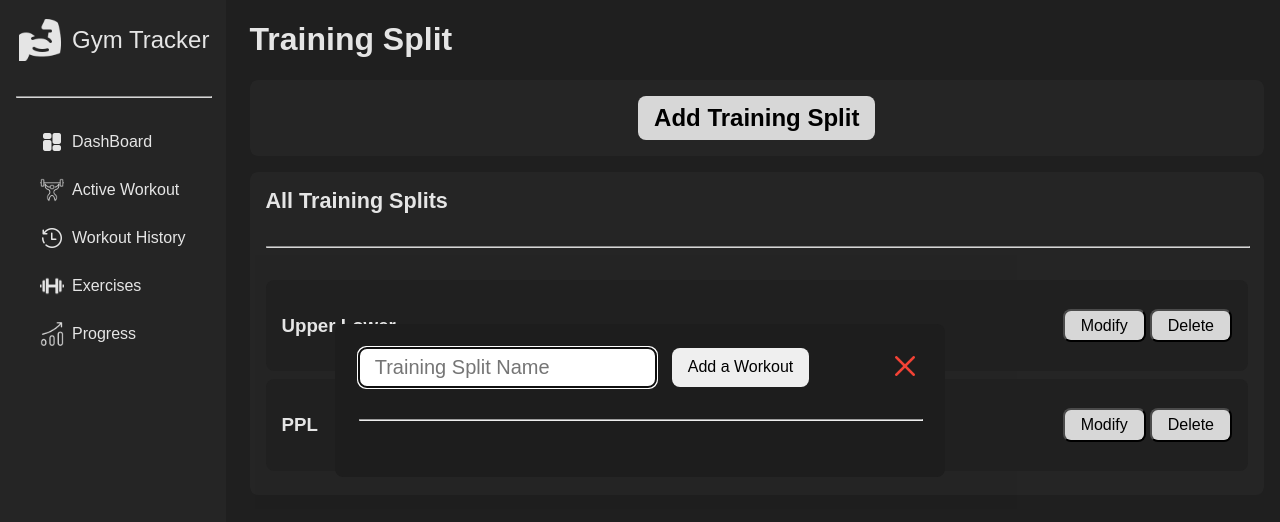
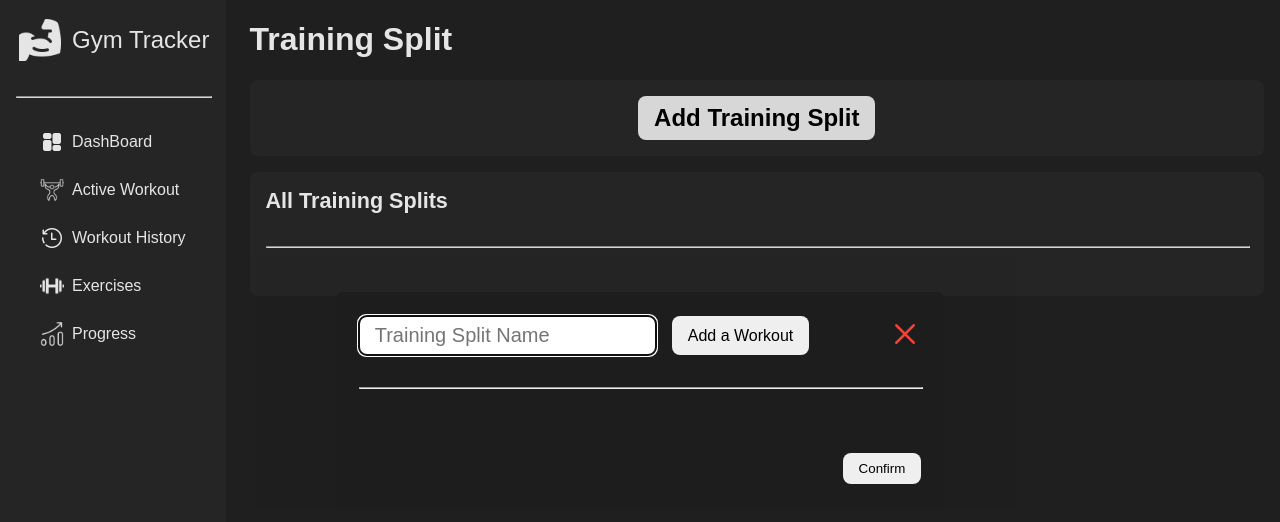
Before and after one commit to Luan2118/gym-tracker-project, a React (Vite) app: page /training-split in a window 1280 px wide. Both pictures are taken after a click on the button "Add Training Split". Shown: the top 522 px of the page. Built offline with nearby package versions, Linux system fonts and the light colour scheme.

Commit message:
refactor: wrap training split dialog in a form

```diff
--- a/src/pages/TrainingSplit/TrainingSplit.jsx
+++ b/src/pages/TrainingSplit/TrainingSplit.jsx
@@ -12,15 +12,9 @@ import styles from './TrainingSplit.module.css'
 
 export default function TrainingSplit() {
 
-  const trainingSplitData = [
-    {
-      name: 'Upper Lower', id: crypto.randomUUID()
-    },
-    {
-      name: 'PPL', id: crypto.randomUUID()
-    }]
 
-  const [trainingSplits, setTrainingSplits] = useState(trainingSplitData);
+  const [trainingSplits, setTrainingSplits] = useState([]);
+  const [trainingSplitInputText, setTrainingSplitInputText] = useState('')
   const dialogRef = useRef(null);
   const [workoutDays, setWorkoutDays] = useState([]);
   const { exercises, setExercises } = useOutletContext();
@@ -59,23 +53,6 @@ export default function TrainingSplit() {
         }
         return workoutDay
       }))
-    )
-  }
-
-  function confirmWorkoutDay(id) {
-
-    setWorkoutDays(prev =>
-      prev.map((workoutDay) => {
-
-        if (workoutDay.id !== id) return workoutDay;
-
-        if(workoutDay.name.trim().length === 0) return workoutDay
-
-        return {
-          ...workoutDay,
-          confirm: !workoutDay.confirm
-        }
-      })
     )
   }
 
@@ -241,6 +218,18 @@ export default function TrainingSplit() {
     )
   }
 
+  function submitTrainingSplit(e) {
+    e.preventDefault()
+
+     setTrainingSplits((prev) => [
+      ...prev,
+      {name: trainingSplitInputText, id: crypto.randomUUID()}
+    ])
+
+    dialogRef.current.close()
+  }
+
+
   return (
     <>
       <header>
@@ -254,15 +243,14 @@ export default function TrainingSplit() {
         </div>
 
         <dialog ref={dialogRef} className={styles["add-training-split-dialog"]}>
-          <div>
-
+          <form className={styles["form-wrapper"]} onSubmit={submitTrainingSplit}>
               <div className={styles["training-split-name-wrapper"]}>
                 <label htmlFor="training-split-name"></label>
-              <input type="text"  id="training-split-name" placeholder='Training Split Name' className={styles["training-split-name-input"]}/>
+                <input type="text"  id="training-split-name" placeholder='Training Split Name' className={styles["training-split-name-input"]} onChange={(e) => setTrainingSplitInputText(e.target.value)} value={trainingSplitInputText}/>
 
-              <button className={styles["add-workout-button"]} onClick={addWorkoutDay}>Add a Workout</button>
+                <button type='button' className={styles["add-workout-button"]} onClick={addWorkoutDay}>Add a Workout</button>
 
-              <button className={styles["close-dialog-button"]} aria-label='Close dialog' onClick={closeDialog}>
+                <button type='button' className={styles["close-dialog-button"]} aria-label='Close dialog' onClick={closeDialog}>
                   <img className={styles["close-dialog-img"]} src={close} alt=''/>
                 </button>
               </div>
@@ -282,13 +270,7 @@ export default function TrainingSplit() {
                           </>
                         }
 
-
-
-                      <button className={styles["workout-day-button"]} aria-label='Confirm Workout Day' onClick={() => confirmWorkoutDay(workoutDay.id)}  disabled={workoutDay.name.trim().length === 0 ? true : false}>
-                        {workoutDay.confirm ? <img className={styles["edit-icon"]}  src={editIcon} alt=''/> : <img className={styles["checkmark-icon"]}  src={checkmark} alt=''/>}
-                      </button>
-
-                      <button className={styles["delete-workout-day-button"]} aria-label='Delete Workout Day' onClick={() => deleteWorkoutDay(workoutDay.id)}>
+                        <button type='button' className={styles["delete-workout-day-button"]} aria-label='Delete Workout Day' onClick={() => deleteWorkoutDay(workoutDay.id)}>
                           <img className={styles["delete-workout-day-icon"]}  src={deleteWorkoutDayIcon} alt=''/>
                         </button>
                       </div>
@@ -299,7 +281,7 @@ export default function TrainingSplit() {
 
                             <div className={styles["search-exercise-input-wrapper"]}>
                               {addedExercise.confirm ?
-                              <button className={styles["added-exercise-button"]} onClick={() => selectExerciseAgain(addedExercise.rowId, workoutDay.id)}>
+                                <button type='button' className={styles["added-exercise-button"]} onClick={() => selectExerciseAgain(addedExercise.rowId, workoutDay.id)}>
                                   <img className={styles["added-exercise-icon"]}  src={addedExercise.icon} alt="" />
                                   <span className={styles["added-exercise-name"]}>{addedExercise.exerciseName}</span>
                                 </button> :
@@ -309,7 +291,7 @@ export default function TrainingSplit() {
                               </>
                               }
 
-                            <button className={styles["search-exercise-delete-button"]} aria-label='Delete Exercise' onClick={() => deleteExercise(workoutDay.id, addedExercise.rowId)} >
+                              <button type='button' className={styles["search-exercise-delete-button"]} aria-label='Delete Exercise' onClick={() => deleteExercise(workoutDay.id, addedExercise.rowId)} >
                                 <img className={styles["search-exercise-delete-icon"]}  src={deleteExerciseIcon} alt=''/>
                               </button>
                             </div>
@@ -325,13 +307,13 @@ export default function TrainingSplit() {
                                     <input type="text"  className={styles["reps-input-2"]}/>
                                   </div>
 
-                                <button className={styles["delete-set-button"]} aria-label='Delete set' onClick={() => deleteSet(set.id)}>
+                                  <button type='button' className={styles["delete-set-button"]} aria-label='Delete set' onClick={() => deleteSet(set.id)}>
                                     <img className={styles["delete-set-icon"]}  src={deleteSetIcon} alt=''/>
                                   </button>
                                 </div>
                               )
                             })}
-                          {addedExercise.confirm && <button className={styles["add-set-button"]} aria-label='Add set' onClick={() => addSet(workoutDay.id, addedExercise.rowId)}>
+                            {addedExercise.confirm && <button type='button' className={styles["add-set-button"]} aria-label='Add set' onClick={() => addSet(workoutDay.id, addedExercise.rowId)}>
                               <img className={styles["add-set-icon"]}  src={plusIcon} alt=''/>
                               <span>Add set</span>
                             </button>}
@@ -344,7 +326,7 @@ export default function TrainingSplit() {
                                     if(addedExercise.searchText.length === 0) return;
                                     return (
                                       <li key={exer.id} className={styles["search-exercise-list"]}>
-                                      <button className={styles["search-exercise-list-button"]} onClick={() => selectExercise(workoutDay.id, exer.id, addedExercise.rowId)}>
+                                        <button type='button' className={styles["search-exercise-list-button"]} onClick={() => selectExercise(workoutDay.id, exer.id, addedExercise.rowId)}>
                                           <img className={styles["search-exercise-icon"]} src={exer.icon} />
                                           <span className={styles["search-exercise-name"]}>{exer.name}</span>
                                         </button>
@@ -361,14 +343,14 @@ export default function TrainingSplit() {
                         )
                       })}
 
-                    <button className={styles["add-exercise-button"]}  onClick={() => addExercise(workoutDay.id)}> <span className={styles["add-exercise-plus-symbol"]}>&#43;</span> Add exercise </button>
+                      <button type='button' className={styles["add-exercise-button"]}  onClick={() => addExercise(workoutDay.id)}> <span className={styles["add-exercise-plus-symbol"]}>&#43;</span> Add exercise </button>
 
                     </div>
                 )
               })}
 
-
-          </div>
+                <button type='submit' className={styles["confirm-button"]} >Confirm</button>
+          </form>
         </dialog>
 
         <section className={styles["content-main"]}>
--- a/src/pages/TrainingSplit/TrainingSplit.module.css
+++ b/src/pages/TrainingSplit/TrainingSplit.module.css
@@ -104,11 +104,13 @@ hr {
 }
 
 .workout-day-input {
+  align-self: center;
   font-size: 2.7rem;
   border-radius: 1rem;
   padding: 1rem 2rem;
   border: none;
   margin-right: 1rem;
+  max-width: 10rem;
 }
 
 .close-dialog-button {
@@ -212,7 +214,6 @@ hr {
 }
 
 
-.workout-day-button,
 .delete-workout-day-button,
 .search-exercise-delete-button,
 .add-set-button {
@@ -221,12 +222,8 @@ hr {
   cursor: pointer;
 }
 
-.workout-day-button:disabled {
-  opacity: 0.4;
-  cursor: not-allowed;
-}
 
-.workout-day-button:hover,
+
 .delete-workout-day-button:hover,
 .add-exercise-button:hover,
 .search-exercise-delete-button:hover,
@@ -234,7 +231,6 @@ hr {
   opacity: 0.8;
 }
 
-.workout-day-button:active,
 .delete-workout-day-button:active,
 .add-exercise-button:active,
 .search-exercise-delete-button:active,
@@ -247,9 +243,7 @@ hr {
   margin-top: 2rem;
 }
 
-.checkmark-icon,
-.delete-workout-day-icon,
-.edit-icon {
+.delete-workout-day-icon {
   max-width: 3rem;
 }
 
@@ -259,15 +253,6 @@ hr {
   max-width: 2.5rem;
 }
 
-.workout-day-name-text {
-  background-color: rgb(37, 37, 37);
-  font-size: 2.7rem;
-  color:white;
-  align-self: center;
-  padding: 1.4rem 2.5rem;
-  border-radius: 1rem;
-  margin-right: 3rem;
-}
 
 .search-exercise-wrapper{
   margin-top: 2rem;
@@ -367,3 +352,25 @@ hr {
   margin-left: auto;
   margin-right: auto;
 }
+
+.form-wrapper {
+  display: flex;
+  flex-direction: column;
+}
+
+.confirm-button {
+  border: none;
+  border-radius: 1rem;
+  padding: 1rem 2rem;
+  cursor: pointer;
+  margin-top: 4rem;
+  align-self: self-end;
+}
+
+.confirm-button:hover {
+  opacity: 0.8;
+}
+
+.confirm-button:active {
+  opacity: 0.7;
+}
```
Lines whose indentation alone changed are shown as unchanged.
